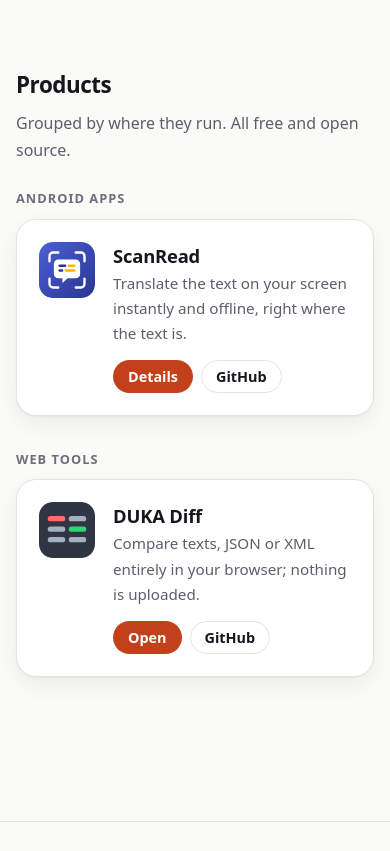
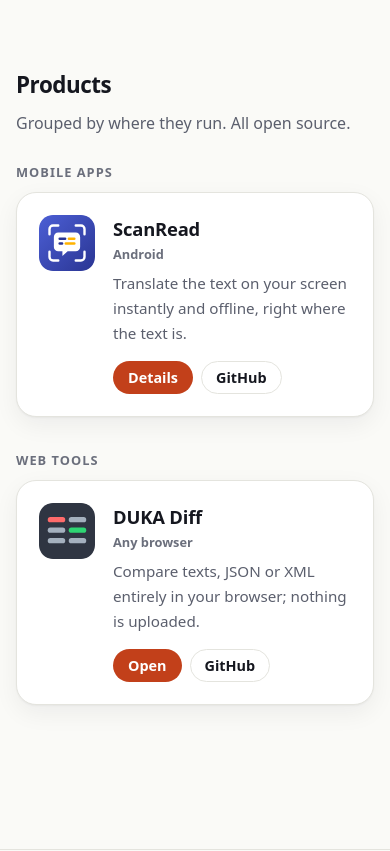
Before and after one commit to duka-tr/duka-tr.github.io, a plain HTML site: page index.html in a window 390 px wide. Shown: the part 1336-2187 px from the top of the page. Drawn offline with Linux system fonts and the light colour scheme.

Commit message:
Rename category to Mobile apps and drop the site-wide free claim
- "Android apps" becomes "Mobile apps"; each card shows its platform
  (Android, any browser) under the product name
- Products subtitle no longer says every product is free, leaving room
  for paid versions; product pages keep their own pricing

Co-Authored-By: Claude Opus 5.5 <noreply@anthropic.com>

```diff
--- a/assets/style.css
+++ b/assets/style.css
@@ -217,6 +217,7 @@ p { margin: 0 0 14px; }
 .product-icon { width: 56px; height: 56px; border-radius: 14px; }
 .product h4 { font-size: 1.15rem; line-height: 1.25; letter-spacing: -.01em; margin: 2px 0 4px; }
 .product p { color: var(--muted); font-size: .95rem; margin: 0; }
+.product .product-platform { color: var(--faint); font-size: .8rem; font-weight: 600; margin: 0 0 6px; }
 .product .actions { margin-top: 14px; gap: 8px; }
 
 /* ---------- App page hero ---------- */
--- a/index.html
+++ b/index.html
@@ -88,18 +88,19 @@
       <div class="wrap">
         <div class="section-head">
           <h2 id="apps-title"><span data-l="en">Products</span><span data-l="tr">Ürünler</span></h2>
-          <p><span data-l="en">Grouped by where they run. All free and open source.</span><span data-l="tr">Çalıştıkları yere göre gruplu. Hepsi ücretsiz ve açık kaynak.</span></p>
+          <p><span data-l="en">Grouped by where they run. All open source.</span><span data-l="tr">Çalıştıkları yere göre gruplu. Hepsi açık kaynak.</span></p>
         </div>
 
         <!-- One block per platform. To add a product, copy an <article> into the matching grid;
              to add a platform, copy a whole .category block. -->
         <div class="category">
-          <h3 class="category-title"><span data-l="en">Android apps</span><span data-l="tr">Android uygulamaları</span></h3>
+          <h3 class="category-title"><span data-l="en">Mobile apps</span><span data-l="tr">Mobil uygulamalar</span></h3>
           <div class="grid grid-2">
             <article class="card product">
               <img class="product-icon" src="/assets/scanread-logo.svg" width="56" height="56" alt="">
               <div>
                 <h4>ScanRead</h4>
+                <p class="product-platform">Android</p>
                 <p data-l="en">Translate the text on your screen instantly and offline, right where the text is.</p>
                 <p data-l="tr">Ekrandaki metni anında ve internetsiz, metnin bulunduğu yerde çevirin.</p>
                 <div class="actions">
@@ -118,6 +119,7 @@
               <img class="product-icon" src="/assets/diff-logo.svg" width="56" height="56" alt="">
               <div>
                 <h4>DUKA Diff</h4>
+                <p class="product-platform"><span data-l="en">Any browser</span><span data-l="tr">Tüm tarayıcılar</span></p>
                 <p data-l="en">Compare texts, JSON or XML entirely in your browser; nothing is uploaded.</p>
                 <p data-l="tr">Metin, JSON ya da XML karşılaştırın; her şey tarayıcınızda kalır, hiçbir şey yüklenmez.</p>
                 <div class="actions">
```
Also changed, not shown: 1 other file.
